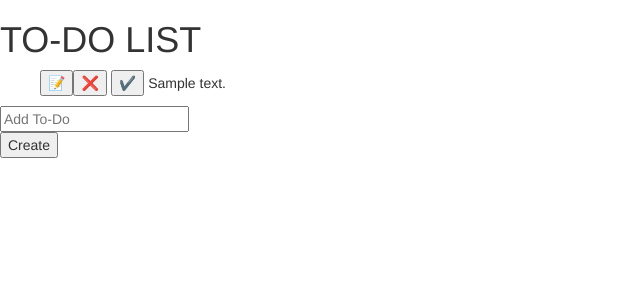
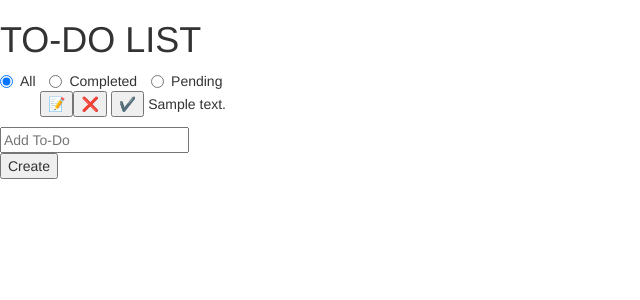
Before and after one commit to tomho7492/-To-do, a Django app: template todoapp/templates/homepage.html in a window 1280 px wide. Shown: the top 300 px of the page, without its empty margins (0-640 px from the left). Run offline with Django 3.2, Linux system fonts and the light colour scheme; the template is opened without the code that fills it: most values are stand-ins (such as "Sample title", 1, 10 or a date in 2020); some libraries are stand-ins or nearby versions.

Commit message:
added filter by all, completed, pending

```diff
--- a/todoapp/static/script.js
+++ b/todoapp/static/script.js
@@ -7,6 +7,53 @@ window.addEventListener('DOMContentLoaded', (event) => {
     deleteButtons = document.querySelectorAll(".delete");
     completeButtons = document.querySelectorAll(".complete");
     editButtons = document.querySelectorAll(".edit");
+    radioButtons = document.querySelectorAll('input[name="filter"]');
+    currentFilter = all;
+
+    //add eventlistener for the filter radio buttons
+    radioButtons.forEach(function(currentBtn){
+        currentBtn.addEventListener("click", () => {
+            currentFilter = currentBtn.id;
+           var all = document.querySelectorAll('text[id="all"]');
+           var completed = document.querySelectorAll('text[id="completedToDo"]');
+           var pending = document.querySelectorAll('text[id="pendingToDo"]');
+           var allButtons = document.querySelectorAll('#allEdit, #allComplete, #allDelete');
+           var pendingButtons = document.querySelectorAll('#pendingEdit, #pendingComplete, #pendingDelete');
+           var completedButtons = document.querySelectorAll('#completedEdit, #completedComplete, #completedDelete')
+            document.querySelector
+            if (currentFilter == "all"){
+                all.forEach(x => x.removeAttribute("hidden"));
+                allButtons.forEach(x=> x.removeAttribute("hidden"));
+
+                completed.forEach(x=> x.setAttribute("hidden", true));
+                completedButtons.forEach(x=> x.setAttribute("hidden", true))
+
+                pending.forEach(x=> x.setAttribute("hidden", true));
+                pendingButtons.forEach(x=> x.setAttribute("hidden", true));
+            }
+            else if (currentFilter == "pending"){
+                all.forEach(x => x.setAttribute("hidden", true));
+                allButtons.forEach(x=> x.setAttribute("hidden", true));
+
+                completed.forEach(x => x.setAttribute("hidden", true));
+                completedButtons.forEach(x=> x.setAttribute("hidden", true));
+
+                pending.forEach(x => x.removeAttribute("hidden"));
+                pendingButtons.forEach(x=> x.removeAttribute("hidden"));
+            }
+            else {
+                all.forEach(x => x.setAttribute("hidden", true));
+                allButtons.forEach(x=> x.setAttribute("hidden", true));
+
+
+                completed.forEach(x => x.removeAttribute("hidden"));
+                completedButtons.forEach(x=> x.removeAttribute("hidden"));
+
+                pending.forEach(x=> x.setAttribute("hidden", true));
+                pendingButtons.forEach(x=> x.setAttribute("hidden", true));            }
+
+        });
+    });
 
     //add eventlistener to submit form for each delete button
     deleteButtons.forEach(function(currentBtn){
--- a/todoapp/templates/homepage.html
+++ b/todoapp/templates/homepage.html
@@ -12,14 +12,37 @@
 
         <div id = "todo">
             <h1>TO-DO LIST</h1>
+
+            <form>
+            <label class="radio-inline">
+            <input type="radio" id = "all" name="filter" value = "all" checked>All
+            </label>
+            <label class="radio-inline">
+            <input type="radio" id = "completed" name="filter" value = "completed">Completed
+        </label>
+        <label class="radio-inline">
+            <input type="radio" id = "pending" name="filter" value = "pending">Pending
+        </label>
+     </form>
+
             <ul class="todos" >
 
                 {% for toDo in toDos %}
                 <div>
-                    <button class = "edit">📝</button><button class="delete">❌</button> <button class="complete">✔️</button>
+                    <button class = "edit" id = "allEdit">📝</button><button class="delete" id= "allDelete">❌</button> <button class="complete" id="allComplete">✔️</button>
+                    <text class ="toDoText" id="all">{% if toDo.completed == True %}<strike>{{toDo.content}}</strike>{% else %}{{toDo.content}}{% endif %}</text>
+                </div>
 
-                    <text class ="toDoText">{% if toDo.completed == True %}<strike>{{toDo.content}}</strike>{% else %}{{toDo.content}}{% endif %}</text>
 
+                <div>
+                    {% if toDo.completed == True %}
+                    <button class = "edit" id = "completedEdit" hidden>📝</button><button class="delete" id= "completedDelete" hidden>❌</button> <button class="complete" id="completedComplete"hidden>✔️</button>
+                    <text class = "toDoText" id = "completedToDo" hidden><strike>{{toDo.content}}{% endif %}</strike></text>
+                </div>
+                <div>
+                    {% if toDo.completed == False %}
+                    <button class = "edit" id = "pendingEdit" hidden>📝</button><button class="delete" id= "pendingDelete" hidden>❌</button> <button class="complete" id="pendingComplete" hidden>✔️</button>
+                    <text class = "toDoText" id = "pendingToDo" hidden>{{toDo.content}}{% endif %}</text>
                 </div>
                 {% endfor %}
             </ul>
```
Also changed, not shown: db.sqlite3.
